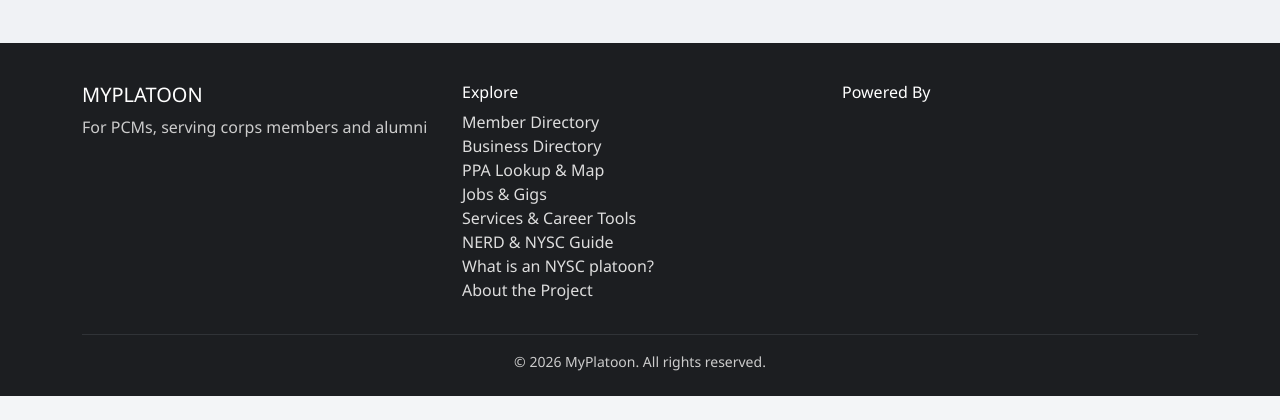
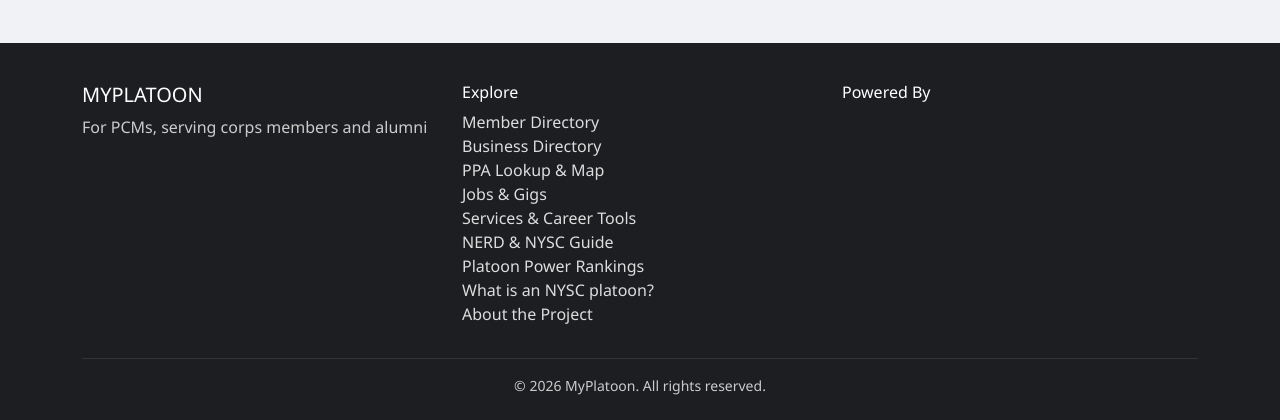
Before and after one commit to Simmyt3r/MyPlatoon, a Flask app: a page that uses app/templates/base.html in a window 1280 px wide. Shown: the part 1578-1998 px from the top of the page. Before the commit the page ends 1974 px from the top, so only its background shows below. Run offline with Flask 3, Linux system fonts and the light colour scheme; some libraries are stand-ins or nearby versions.

Commit message:
feat(nav): place platoon rankings in footer

```diff
--- a/app/templates/base.html
+++ b/app/templates/base.html
@@ -280,6 +280,7 @@
           <li><a href="{{ url_for('jobs.index') }}">Jobs &amp; Gigs</a></li>
           <li><a href="{{ url_for('main.services') }}">Services &amp; Career Tools</a></li>
           <li><a href="{{ url_for('main.nerd') }}">NERD &amp; NYSC Guide</a></li>
+          <li><a href="{{ url_for('platoons.rankings') }}">Platoon Power Rankings</a></li>
           <li><a href="{{ url_for('main.platoon_guide') }}">What is an NYSC platoon?</a></li>
           <li><a href="{{ url_for('main.about') }}">About the Project</a></li>
         </ul>
```
